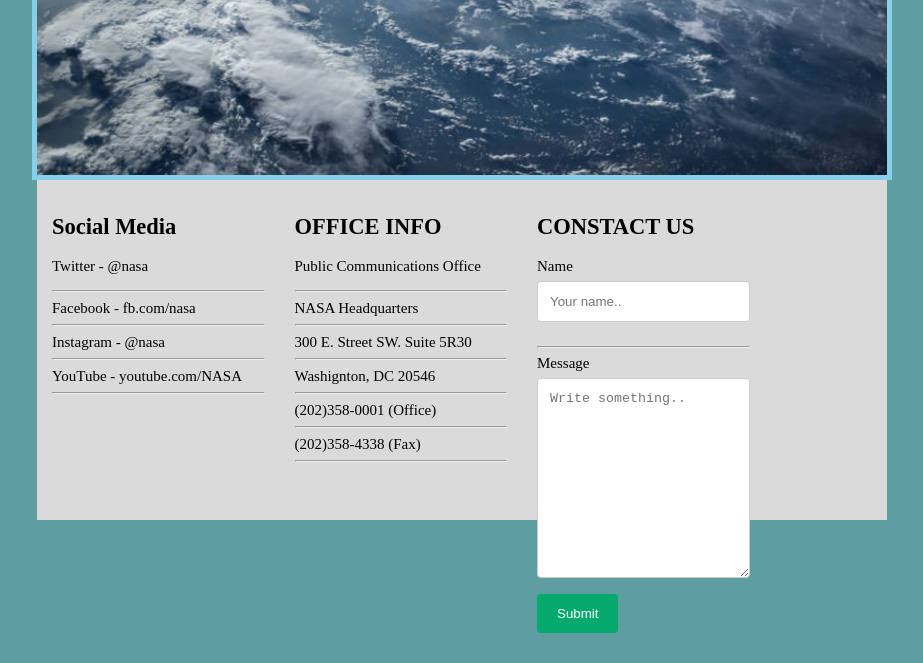
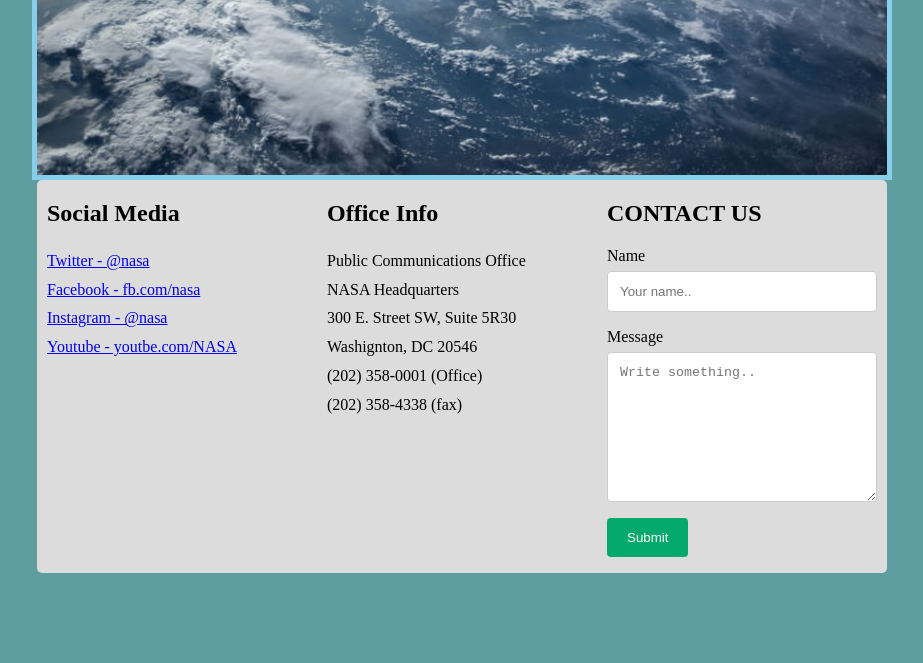
Before and after one commit to Ayala1302/NASA-Page, a plain HTML site: page index.html in a window 1280 px wide. Shown: the part 280-943 px from the top of the page, without its empty margins (178-1101 px from the left). After the commit the page ends 853 px from the top, so only its background shows below. Drawn offline with Linux system fonts and the light colour scheme.

Commit message:
moved files into repo

```diff
--- a/index.html
+++ b/index.html
@@ -16,36 +16,35 @@
         <div class="center">NASA</div>
     </main>
     <section>
-      <div class="row">
-        <div class="column">
+      <article>
+        <div>
           <h2>Social Media</h2>
-          <p>Twitter - @nasa<hr>
-            Facebook - fb.com/nasa<hr>
-            Instagram - @nasa<hr>
-            YouTube - youtube.com/NASA<hr></p>
+          <a href="https://twitter.com/NASA?ref_src=twsrc%5Egoogle%7Ctwcamp%5Eserp%7Ctwgr%5Eauthor">Twitter - @nasa</a>
+          <a href="https://www.facebook.com/NASA">Facebook - fb.com/nasa</a>
+          <a href="https://www.instagram.com/nasa/">Instagram - @nasa</a>
+          <a href="https://www.youtube.com/c/nasa">Youtube - youtbe.com/NASA</a>
         </div>
+      </article>
 
-        <div class="column">
-          <h2>OFFICE INFO</h2>
-          <p>Public Communications Office<hr>
-            NASA Headquarters<hr>
-            300 E. Street SW. Suite 5R30<hr>
-            Washignton, DC 20546<hr>
-            (202)358-0001 (Office)<hr>
-            (202)358-4338 (Fax)<hr></p>
+      <article>
+        <div>
+          <h2>Office Info</h2>
+          <span>Public Communications Office</span> <span>NASA Headquarters</span> <span>300 E. Street SW, Suite 5R30</span> <span>Washignton, DC 20546</span> <span>(202) 358-0001 (Office)</span> <span>(202) 358-4338 (fax)</span>
         </div>
+      </article>
 
-        <div class="column">
-          <h2>CONSTACT US</h2>
+      <article>
+        <div>
+          <h2>CONTACT US</h2>
           <div class="container">
             <form action="/action_page.php">
               <label for="fname">Name</label>
-              <input type="text" id="fname" name="firstname" placeholder="Your name.."><hr>
+              <input type="text" id="fname" name="firstname" placeholder="Your name..">
               <label for="subject">Message</label>
-              <textarea id="subject" name="subject" placeholder="Write something.." style="height:200px"></textarea>
+              <textarea id="subject" name="subject" placeholder="Write something.." style="height:150px"></textarea>
               <input type="submit" value="Submit">
-            </form>
-      </div>
+        </div>
+      </article>
     </section>
   </div>
 </body>
--- a/styles.css
+++ b/styles.css
@@ -7,6 +7,7 @@ body{
     height: 100%;
     display: flex;
     flex-direction: column;
+
 }
 
 main {
@@ -14,13 +15,14 @@ main {
 }
 
 section {
-    height: 324px;
-    width: 850px;
-    margin-left: auto;
-    margin-right: auto;
-    background-color: rgb(219, 218, 218);
-    flex: 1;
-    font-size: 15;
+display: flex;
+justify-content: space-evenly;
+border-radius: 5px;
+background-color: #dddcdc;
+height: 450px;
+width: 850px;
+margin-left: auto;
+margin-right: auto;
 }
 
 img {
@@ -41,18 +43,6 @@ border: 5px solid skyblue;
     color: white;
     text-shadow: 2px 2px black;
     font-family: 'Silkscreen', cursive;
-}
-
-.column {
-    float: left;
-    width: 25%;
-    padding: 15px;
-}
-
-.row:after {
-content: "";
-display: table;
-clear: both;
 }
 
 input[type=text], select, textarea {
@@ -78,3 +68,19 @@ input[type=submit] {
     border-radius: 4px;
     cursor: pointer;
 }
+
+a {
+    display: block;
+    line-height: 1.8;
+    width: 270px;
+}
+
+span {
+    display: block;
+    line-height: 1.8;
+    width: 270px;
+}
+
+.container {
+    width: 270px;
+}
```
